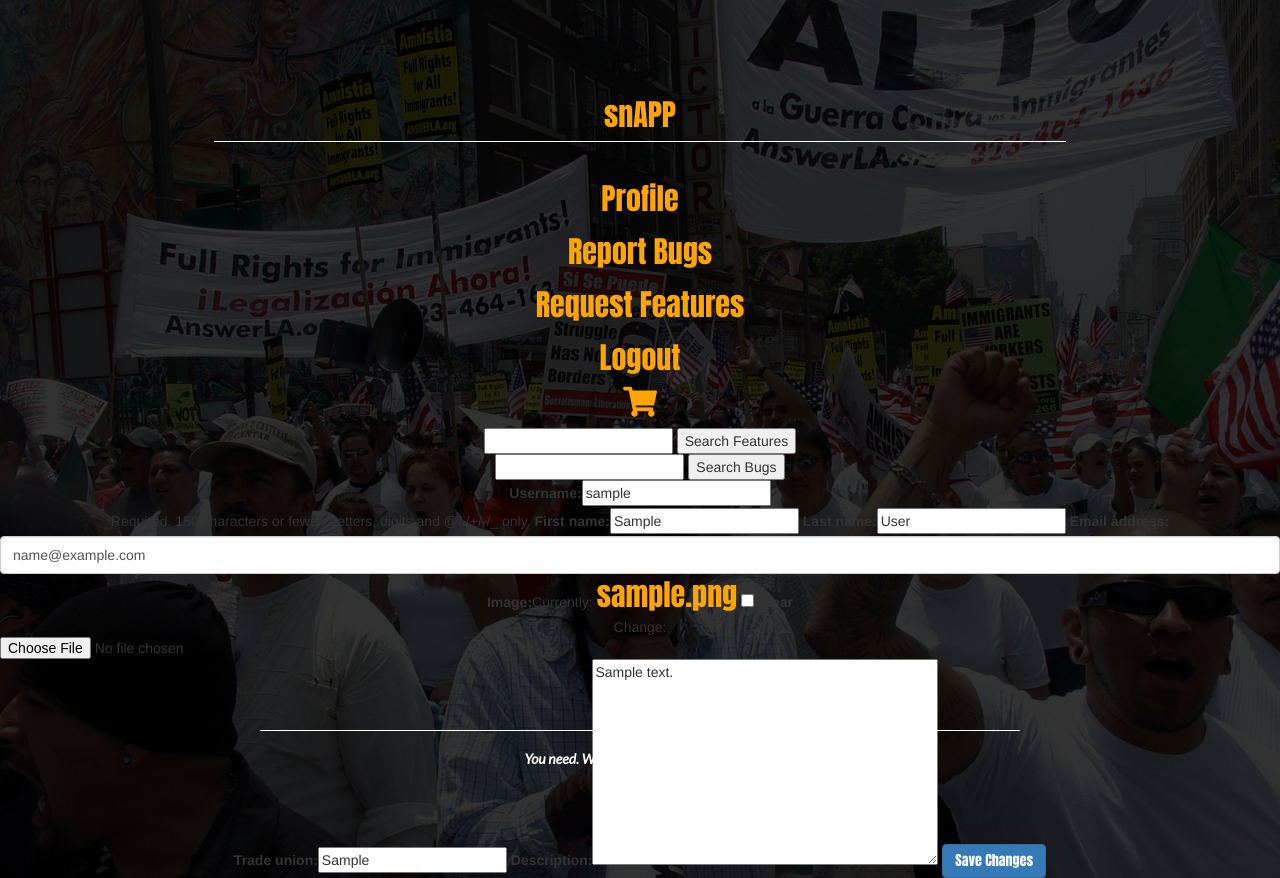
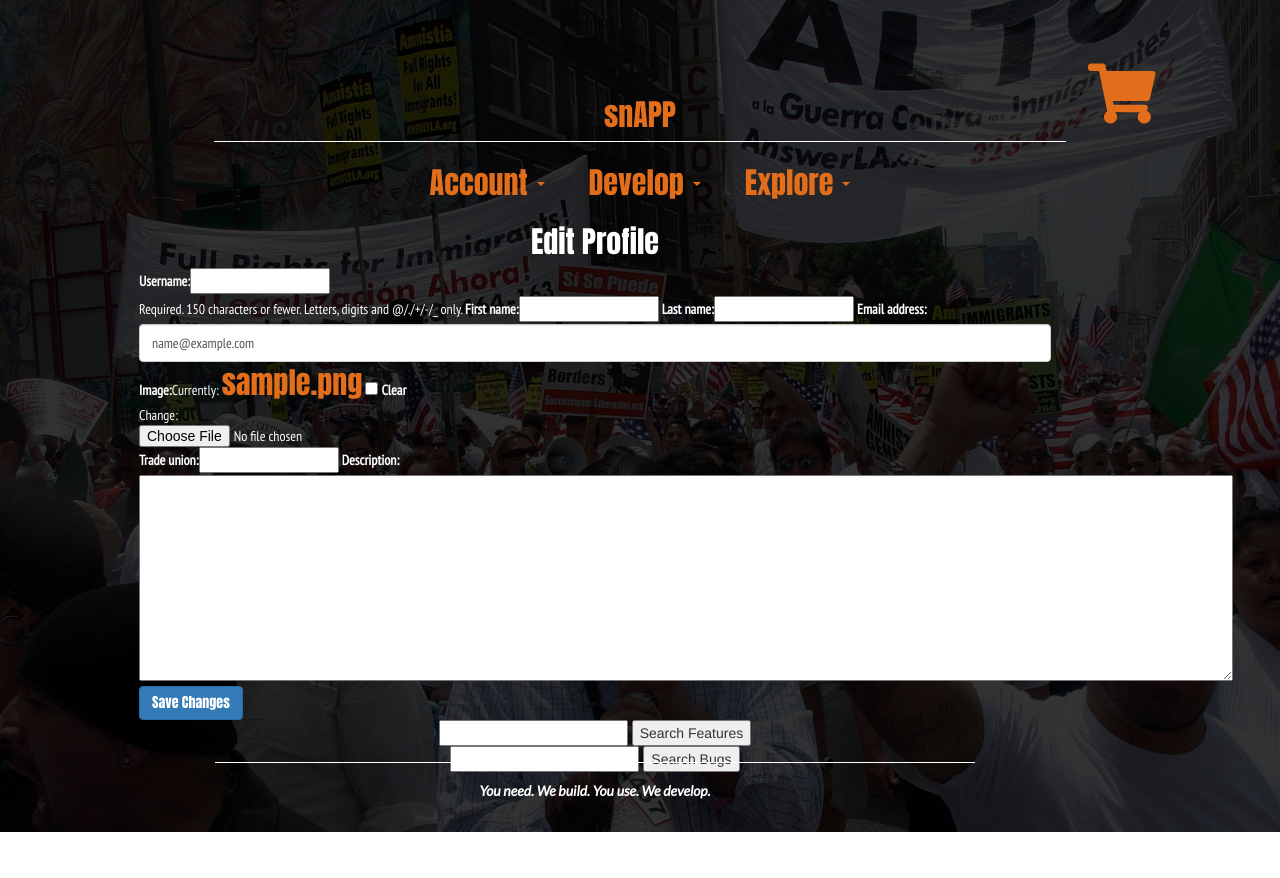
Before and after one commit to Deasun/snAPP, a Django app: page /accounts/edit_profile/ in a window 1280 px wide. After the commit the page ends 832 px from the top, so only its background shows below. Run offline with Django 3.2, Linux system fonts and the light colour scheme; a user stored in the database is signed in; tables that the repository leaves empty hold one stand-in row (values such as "Sample post"); some libraries are stand-ins or nearby versions.

Commit message:
-xs profile and edit_profile pages styled

```diff
--- a/accounts/templates/edit_profile.html
+++ b/accounts/templates/edit_profile.html
@@ -1,18 +1,23 @@
-{% extends 'base.html' %}
+{% extends 'base.html' %} {% load bootstrap_tags %} {% block page_title %}Edit Profile{% endblock %} {% block page_heading %}Profile{% endblock %} {% block content %}
 
-{% load bootstrap_tags %}
+<div class="container">
+    <div class="row">
+        <div class="col-xs-12">
+            <h2>Edit Profile</h2>
+        </div>
+    </div>
+    <div class="row">
+        <div class="col-xs-12">
+            <form method='POST' class="edit_form">
+                {% csrf_token %}
+                {{ user_form | as_bootstrap }}
+                {{ profile_form | as_bootstrap }}
+                <button type="submit" class="btn btn-primary">Save Changes</button>
+            </form>
+        </div>
+    </div>
+</div>
 
-{% block page_title %}Edit Profile{% endblock %}
 
-{% block page_heading %}Profile{% endblock %}
-
-{% block content %}
-
-<form method='POST'>
-    {% csrf_token %}
-    {{ user_form | as_bootstrap }}
-    {{ profile_form | as_bootstrap }}
-    <button type="submit" class="btn btn-primary">Save Changes</button>
-</form>
 
 {% endblock %}
--- a/accounts/views.py
+++ b/accounts/views.py
@@ -39,6 +39,7 @@ def registration(request):
             if user:
                 auth.login(user=user, request=request)
                 messages.success(request, "You're registered. Welcome to snAPP!")
+                return redirect(reverse('profile'))
 
     else:
         registration_form = UserRegistrationForm()
@@ -61,7 +62,7 @@ def login(request):
             if user:
                 auth.login(user=user, request=request)
                 messages.success(request, "You have successfully logged in!")
-                return redirect(reverse('index'))
+                return redirect(reverse('profile'))
 
             else:
                 login_form.add_error(None, "Your username or password is incorrect")
@@ -76,7 +77,7 @@ def login(request):
 def user_profile(request):
     """The user's profile page"""
     user = User.objects.get(email=request.user.email)
-    return render(request, 'profile.html', {"profile": user})
+    return render(request, 'profile.html', {"user": user})
 
 @login_required
 def logout(request):
--- a/static/css/_fonts.scss
+++ b/static/css/_fonts.scss
@@ -1,27 +1,23 @@
-h1, h3, a {
-    color: $white;
+h1, h2, h3, a {
     font: {
         family: $font-stack-1;
     }
 }
 
-h1, a {
-    color: orange;
-}
-
-h3 {
-    color: $white;
-}
-
-
-
-h4, h5 {
+h3, h4, h5 {
     color: $white;
     font: {
         family: $font-stack-2
     };
 }
 
+h1, a {
+    color: $orange;
+}
+
+h2 {
+    color: $white;
+}
 
 h1 {
     font-size: 5rem;
@@ -47,6 +43,14 @@ a {
     }
 }
 
+p {
+    font: {
+        family: $font-stack-3;
+        size: 2rem
+    }
+    color: $white;
+}
+
 
 // button font
 .btn {
@@ -62,8 +66,23 @@ a {
 }
 
 .control-label {
+    margin-top: 1rem;
     color: $lime;
     font: {
         family: $font-stack-2
     };
 }
+
+.help-block {
+    color: $white;
+    font-size: 1.5rem;
+}
+
+// icons
+.fa-bug {
+    color: $blue;
+}
+
+.fa-plus-square {
+    color: $violet;
+}
--- a/static/css/_forms.scss
+++ b/static/css/_forms.scss
@@ -28,3 +28,18 @@
         -o-transition: border-color ease-in-out .15s,box-shadow ease-in-out .15s;
         transition: border-color ease-in-out .15s,box-shadow ease-in-out .15s;
 }
+
+
+.edit_form {
+    width: 80%;
+    margin-left: 10%;
+    text-align: left;
+    color: $white;
+    font: {
+        family: $font-stack-3;
+    }
+}
+
+#id_description {
+    width: 120%;
+}
--- a/static/css/_globals.scss
+++ b/static/css/_globals.scss
@@ -8,15 +8,55 @@ body {
     }
 }
 
+.container {
+    margin: {
+        left: 1rem;
+        right: 1rem;
+    }
+}
+
+.section-head {
+    text-align: left;
+    margin-top: 3rem;
+}
+
+.section-body {
+    text-align: left;
+    margin-top: 2rem;
+}
+
+.section-tail {
+    text-align: left;
+    color: $lime;
+}
+
 hr {
     margin-top: -1rem;
     border-color: $white;
     width: 66.6%;
 }
 
+blockquote {
+    color: $orange;
+}
+
 #footer {
-   position:absolute;
+   position:relative;
    bottom:0;
    width:100%;
    height:60px;
 }
+
+
+// backgrounds
+.profile_activity {
+    margin-top: 2rem;
+    width: 100%;
+    background-color: #000;
+    padding-bottom: 4rem;
+}
+
+// images
+.profile-pic {
+   border: .5rem outset $violet;
+}
--- a/static/css/_navbar.scss
+++ b/static/css/_navbar.scss
@@ -2,3 +2,26 @@
     margin-left: 2rem;
     margin-right: 2rem;
 }
+
+.fa-sign-out-alt {
+    position: fixed;
+    left: 5%;
+    top: 8%;
+}
+
+.fa-shopping-cart {
+    position: fixed;
+    left: 85%;
+    top: 8%;
+}
+
+.dropdown {
+    display: inline-block;
+}
+
+.dropdown-menu-center {
+  left: 50%;
+  right: auto;
+  text-align: center;
+  transform: translate(-50%, 0);
+}
--- a/static/css/_variables.scss
+++ b/static/css/_variables.scss
@@ -12,3 +12,4 @@ $lime: #ace400;
 //
 $font-stack-1: Anton, sans-serif;
 $font-stack-2: Lato, sans-serif;
+$font-stack-3: 'PT Sans Narrow', sans-serif;
--- a/static/css/custom.css
+++ b/static/css/custom.css
@@ -1,16 +1,15 @@
-h1, h3, a {
-  color: #fff;
+h1, h2, h3, a {
   font-family: Anton, sans-serif; }
 
-h1, a {
-  color: orange; }
-
-h3 {
-  color: #fff; }
-
-h4, h5 {
+h3, h4, h5 {
   color: #fff;
   font-family: Lato, sans-serif; }
+
+h1, a {
+  color: #e26e1b; }
+
+h2 {
+  color: #fff; }
 
 h1 {
   font-size: 5rem; }
@@ -29,6 +28,11 @@ h3 {
   a {
     font-size: 3rem; } }
 
+p {
+  font-family: "PT Sans Narrow", sans-serif;
+  font-size: 2rem;
+  color: #fff; }
+
 .btn {
   font-family: Anton, sans-serif; }
 
@@ -37,8 +41,19 @@ h3 {
     font-size: 2.5rem; } }
 
 .control-label {
+  margin-top: 1rem;
   color: #ace400;
   font-family: Lato, sans-serif; }
+
+.help-block {
+  color: #fff;
+  font-size: 1.5rem; }
+
+.fa-bug {
+  color: #1b8fce; }
+
+.fa-plus-square {
+  color: #7d4cbf; }
 
 body {
   background-size: cover;
@@ -47,20 +62,67 @@ body {
   background-attachment: fixed;
   background-position: center; }
 
+.container {
+  margin-left: 1rem;
+  margin-right: 1rem; }
+
+.section-head {
+  text-align: left;
+  margin-top: 3rem; }
+
+.section-body {
+  text-align: left;
+  margin-top: 2rem; }
+
+.section-tail {
+  text-align: left;
+  color: #ace400; }
+
 hr {
   margin-top: -1rem;
   border-color: #fff;
   width: 66.6%; }
 
+blockquote {
+  color: #e26e1b; }
+
 #footer {
-  position: absolute;
+  position: relative;
   bottom: 0;
   width: 100%;
   height: 60px; }
 
+.profile_activity {
+  margin-top: 2rem;
+  width: 100%;
+  background-color: #000;
+  padding-bottom: 4rem; }
+
+.profile-pic {
+  border: 0.5rem outset #7d4cbf; }
+
 .nav-link {
   margin-left: 2rem;
   margin-right: 2rem; }
+
+.fa-sign-out-alt {
+  position: fixed;
+  left: 5%;
+  top: 8%; }
+
+.fa-shopping-cart {
+  position: fixed;
+  left: 85%;
+  top: 8%; }
+
+.dropdown {
+  display: inline-block; }
+
+.dropdown-menu-center {
+  left: 50%;
+  right: auto;
+  text-align: center;
+  transform: translate(-50%, 0); }
 
 .strapline {
   margin-top: 3rem; }
@@ -114,4 +176,14 @@ hr {
   -o-transition: border-color ease-in-out .15s,box-shadow ease-in-out .15s;
   transition: border-color ease-in-out .15s,box-shadow ease-in-out .15s; }
 
+.edit_form {
+  width: 80%;
+  margin-left: 10%;
+  text-align: left;
+  color: #fff;
+  font-family: "PT Sans Narrow", sans-serif; }
+
+#id_description {
+  width: 120%; }
+
 /*# sourceMappingURL=custom.css.map */
--- /dev/null
+++ b/static/js/main.js
@@ -0,0 +1,4 @@
+$(document).ready(function() {
+
+    $('.dropdown-toggle').dropdown();
+});
--- a/templates/base.html
+++ b/templates/base.html
@@ -5,18 +5,21 @@
 
 <head>
     <meta charset="utf-8">
-    <meta name="viewport" content="width=device-width, initial-scale=1, shrink-to-fit=no">
+    <meta name="viewport" content="width=device-width, initial-scale=1">
     <meta name="description" content="">
     <meta name="author" content="">
     <title>snAPP</title>
 
     <!-- Bootstrap CSS -->
-    <link rel="stylesheet" href="https://cdnjs.cloudflare.com/ajax/libs/bootswatch/3.3.7/cerulean/bootstrap.min.css" />
+    <link rel="stylesheet" href="https://maxcdn.bootstrapcdn.com/bootstrap/3.3.7/css/bootstrap.min.css">
     <link rel="stylesheet" href="{% static 'web-fonts-with-css/css/fontawesome-all.css' %}">
     <link href="https://fonts.googleapis.com/css?family=Anton" rel="stylesheet">
     <link href="https://fonts.googleapis.com/css?family=Lato:400i" rel="stylesheet">
+    <link href="https://fonts.googleapis.com/css?family=PT+Sans+Narrow" rel="stylesheet">
     <!--Custom styles-->
-    <link rel="stylesheet" href="{% static 'css/custom.css' %}" type='text/css' /> {% block head_js %} {% endblock head_js %}
+    <link rel="stylesheet" href="{% static 'css/custom.css' %}" type='text/css' /> {% block head_js %}
+    <script type="text/javascript" src="{% static 'js/main.js' %}"></script>
+    {% endblock head_js %}
 </head>
 
 <body class="text-center">
@@ -24,23 +27,49 @@
     <div class="cover-container d-flex w-100 h-100 p-3 mx-auto flex-column">
         <header class="masthead mb-auto">
             <div class="inner">
+                {% if user.is_authenticated %}
+                <a href="{% url 'view_cart' %}"><i class='fas fa-shopping-cart fa-2x'></i>
+                    {% if feature_count > 0 %}
+                    <label class='badge badge-warning'>{{ feature_count }}</label>
+                    {% endif %}
+                </a> {% endif %}
+
                 <h1 class="masthead-brand"><a href="{% url 'index' %}">snAPP</a></h1>
                 <hr>
                 <nav class="nav nav-masthead justify-content-center">
 
                     <!--Navbar for logged in user-->
                     {% if user.is_authenticated %}
-                    <h3><a class="nav-link" href="{% url 'profile' %}">Profile</a></h3>
-                    <h3><a class="nav-link" href="{% url 'report_bug' %}">Report Bugs</a></h3>
-                    <h3><a class="nav-link" href="{% url 'request_feature' %}">Request Features</a></h3>
-                    <h3><a class="nav-link" href="{% url 'logout' %}">Logout</a></h3>
-                    <h4><a href="{% url 'view_cart' %}">
-                            <i class='fas fa-shopping-cart'></i>
-                            {% if feature_count > 0 %}
-                            <label class='badge badge-warning'>{{ feature_count }}</label>
-                            {% endif %}
-                        </a>
-                    </h4>
+
+
+                    <div class="dropdown">
+                        <a class="dropdown-toggle nav-link" data-toggle="dropdown">Account
+                          <span class="caret"></span></a>
+                        <ul class="dropdown-menu dropdown-menu-center">
+                            <li><a href="{% url 'profile' %}">Profile</li>
+                            <li><a href="{% url 'logout' %}">Log Out</a></li>
+                        </ul>
+                    </div>
+
+
+                    <div class="dropdown">
+                        <a class="dropdown-toggle nav-link" data-toggle="dropdown">Develop
+                          <span class="caret"></span></a>
+                        <ul class="dropdown-menu dropdown-menu-center">
+                            <li><a href="{% url 'report_bug' %}">Report Bugs</li>
+                            <li><a href="{% url 'request_feature' %}">Request Features</a></li>
+                        </ul>
+                    </div>
+                    <div class="dropdown">
+                        <a class="dropdown-toggle nav-link" data-toggle="dropdown">Explore
+                          <span class="caret"></span></a>
+                        <ul class="dropdown-menu dropdown-menu-center">
+                            <li><a href="#">Knoweldge</li>
+                            <li><a href="#">Support</a></li>
+                            <li><a href="#">Strategy</a></li>
+                        </ul>
+                    </div>
+
                     {% else %}
 
                     <!--Navbar for unlogged user-->
@@ -59,6 +88,8 @@
         {% endif %}
 
         <!--Search fields for logged in user-->
+        {% block content %} {% endblock %}
+    </div>
     {% if user.is_authenticated %}
     <div class="container">
         <div class="display">
@@ -74,9 +105,7 @@
             </form>
         </div>
     </div>
-        {% endif %} {% block content %} {% endblock %}
-    </div>
-
+    {% endif %}
     <footer id="footer">
         <div class="container">
             <div class="row">
@@ -93,8 +122,8 @@
     ================================================== -->
     <!-- Placed at the end of the document so the pages load faster -->
     <!--bootstrap JS bundles-->
-    <script src="https://cdnjs.cloudflare.com/ajax/libs/jquery/3.2.1/jquery.min.js"></script>
-    <script src="https://cdnjs.cloudflare.com/ajax/libs/twitter-bootstrap/4.1.1/js/bootstrap.min.js"></script>
+    <script src="https://ajax.googleapis.com/ajax/libs/jquery/3.3.1/jquery.min.js"></script>
+    <script src="https://maxcdn.bootstrapcdn.com/bootstrap/3.3.7/js/bootstrap.min.js"></script>
 </body>
 
 </html>
```
Also changed, not shown: accounts/templates/profile.html (+49 -6 lines), media/images/patrick.png (added), 1 other file. Lines whose indentation alone changed are shown as unchanged.
